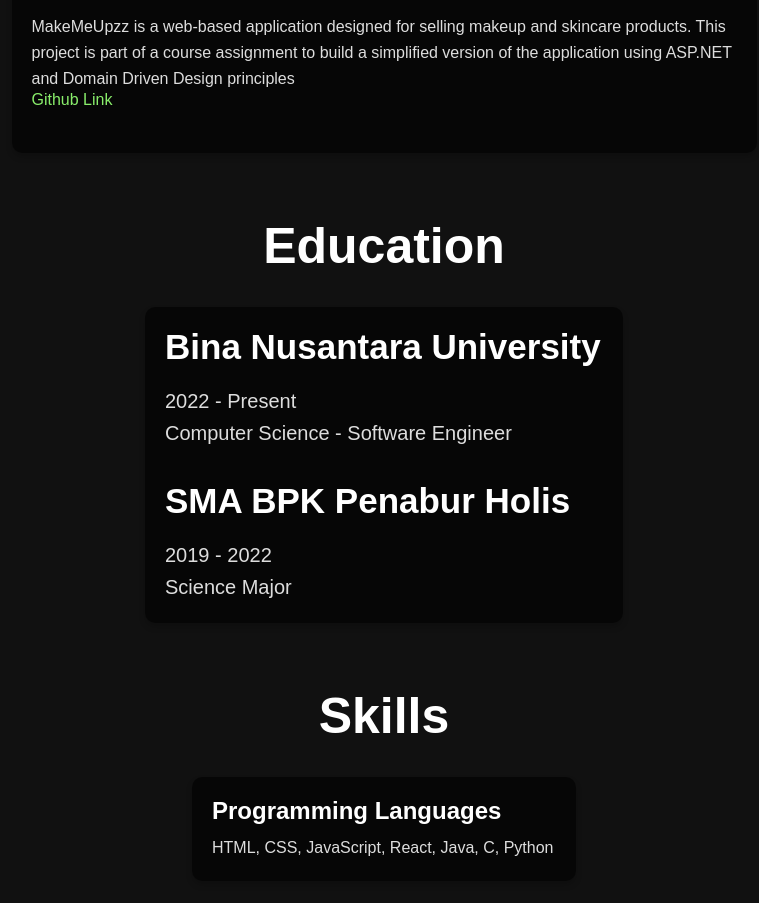
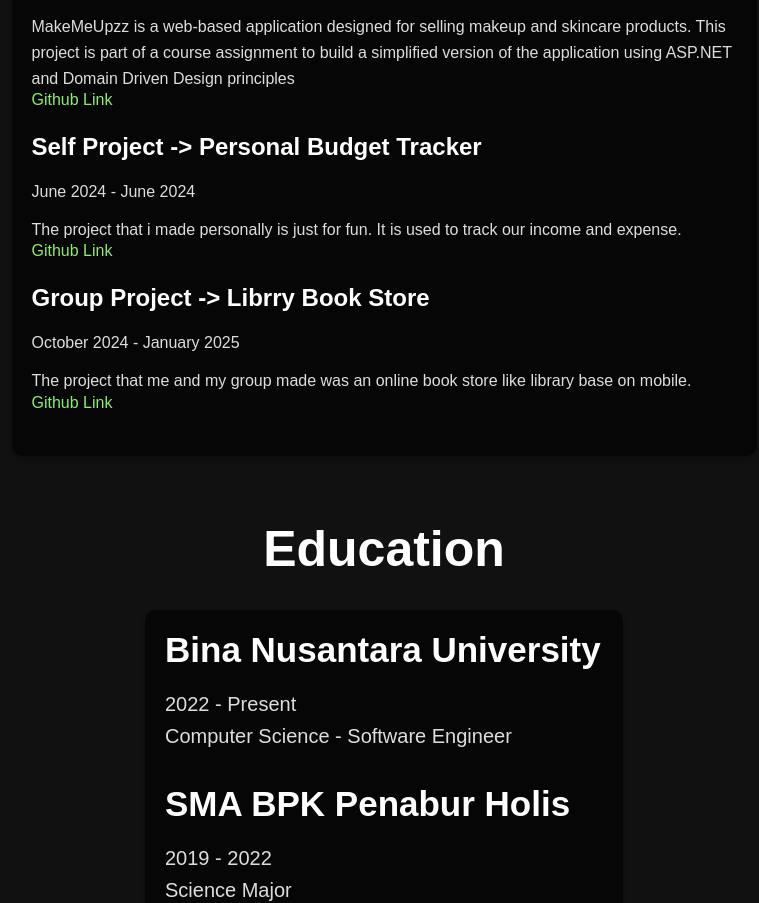
Before and after one commit to Nikolas-Goldy/nikolas-portofolio, a plain HTML site: page index.html in a window 1280 px wide. Shown: the part 1461-2364 px from the top of the page, without its empty margins (256-1015 px from the left). Drawn offline with Linux system fonts and the light colour scheme.

Commit message:
Add files via upload

```diff
--- a/index.html
+++ b/index.html
@@ -85,6 +85,22 @@
                 <a href="https://github.com/Gruzli/MakeMeUpzz.git" target="_blank">Github Link</a>
             </div>
         </div>
+        <div class="experience">
+            <h3>Self Project -> Personal Budget Tracker </h3>
+            <p class="monthmaking">June 2024 - June 2024</p>
+            <p>The project that i made personally is just for fun. It is used to track our income and expense.</p>
+            <div class="budget-link">
+                <a href="https://github.com/Nikolas-Goldy/Personal-Budget-Tracker.git" target="_blank">Github Link</a>
+            </div>
+        </div>
+        <div class="experience">
+            <h3>Group Project -> Librry Book Store </h3>
+            <p class="monthmaking">October 2024 - January 2025</p>
+            <p>The project that me and my group made was an online book store like library base on mobile.</p>
+            <div class="book-link">
+                <a href="https://github.com/Gruzli/Book-Store.git" target="_blank">Github Link</a>
+            </div>
+        </div>
     </div>
 </section>
 
```
Also changed, not shown: README.md, Website Porto/package.json (line endings or trailing spaces), script.js (line endings or trailing spaces), style.css (line endings or trailing spaces).
